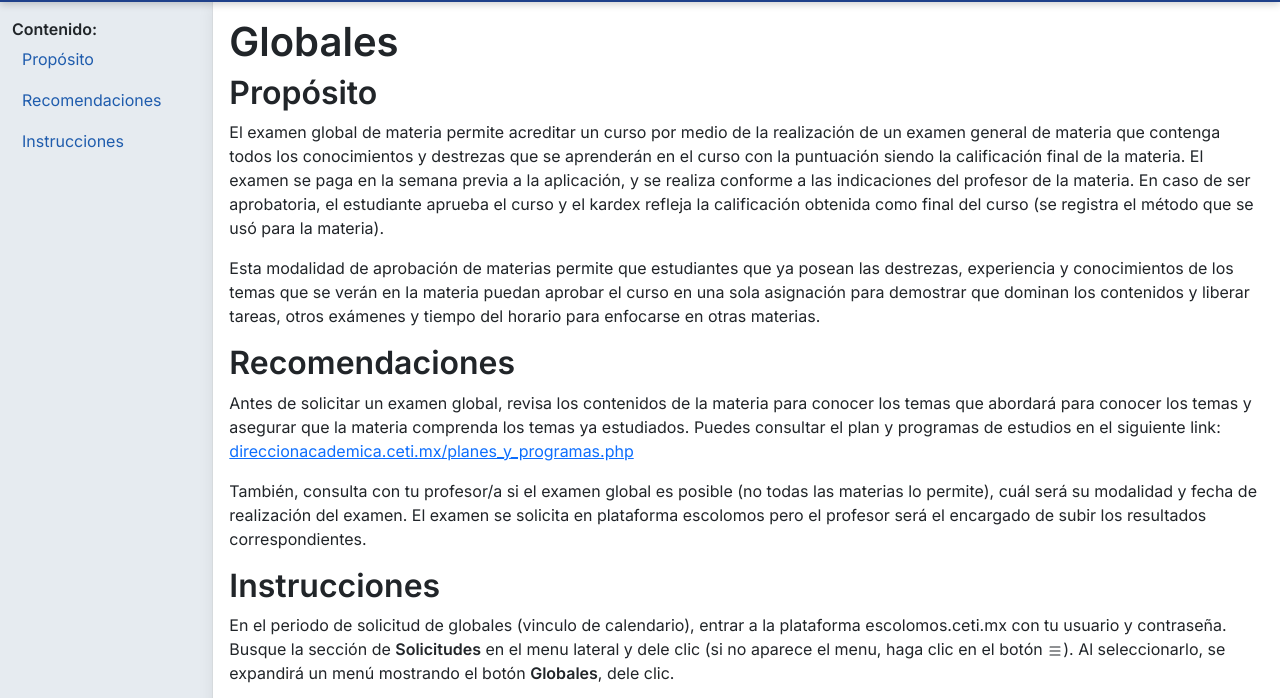
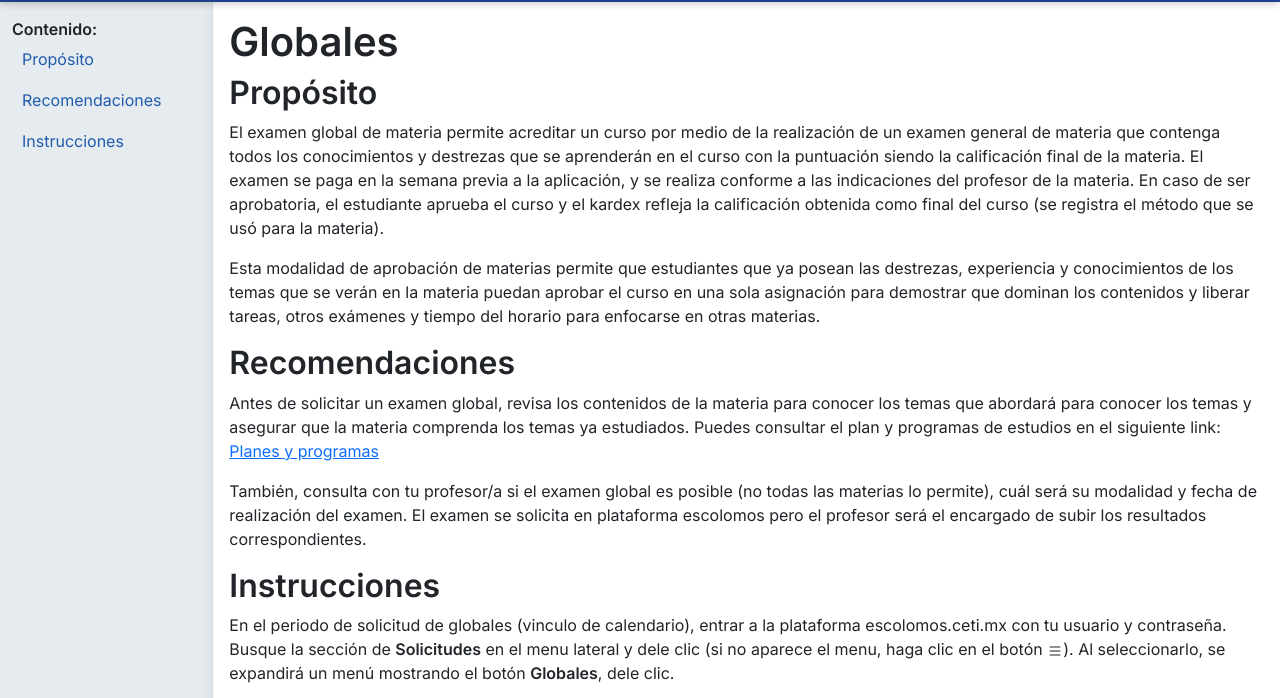
Before and after one commit to WheelKnight1327/portal-web-estudiante, a plain HTML site: page frontend/paginas_web/tramites/globales.html in a window 1280 px wide. Shown: the part 64-762 px from the top of the page. Drawn offline with nearby package versions, Linux system fonts and the light colour scheme.

Commit message:
correcion etiqueta a

```diff
--- a/frontend/paginas_web/tramites/globales.html
+++ b/frontend/paginas_web/tramites/globales.html
@@ -71,8 +71,7 @@
                     para conocer los temas y asegurar que la materia comprenda los temas ya estudiados. Puedes consultar
                     el plan
                     y programas de estudios en el siguiente link:
-                    <a
-                        href="https://direccionacademica.ceti.mx/planes_y_programas.php">direccionacademica.ceti.mx/planes_y_programas.php</a>
+                    <a href="https://direccionacademica.ceti.mx/planes_y_programas.php">Planes y programas</a>
                 </p>
                 <p>
                     También, consulta con tu profesor/a si el examen global es posible (no todas las materias lo
```
